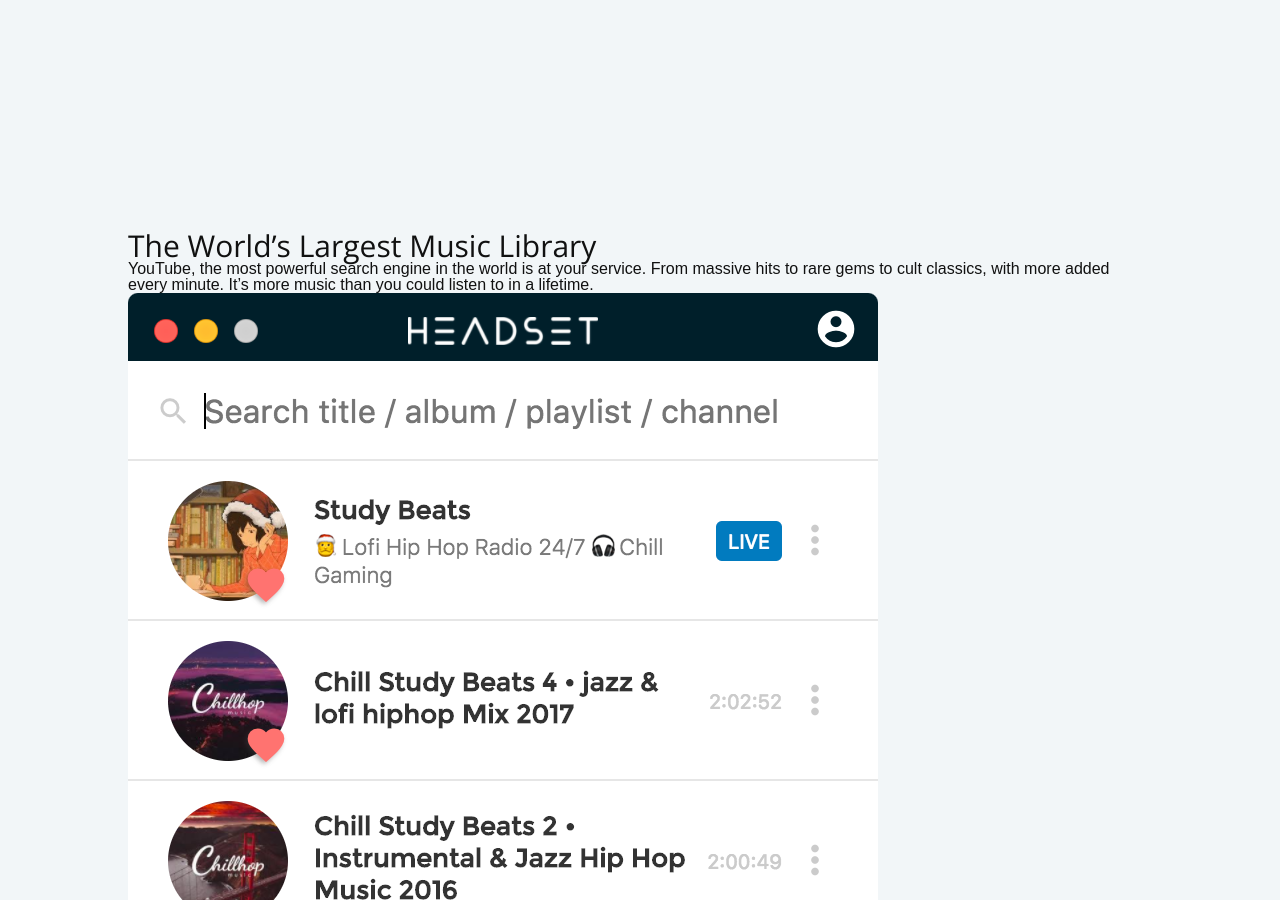
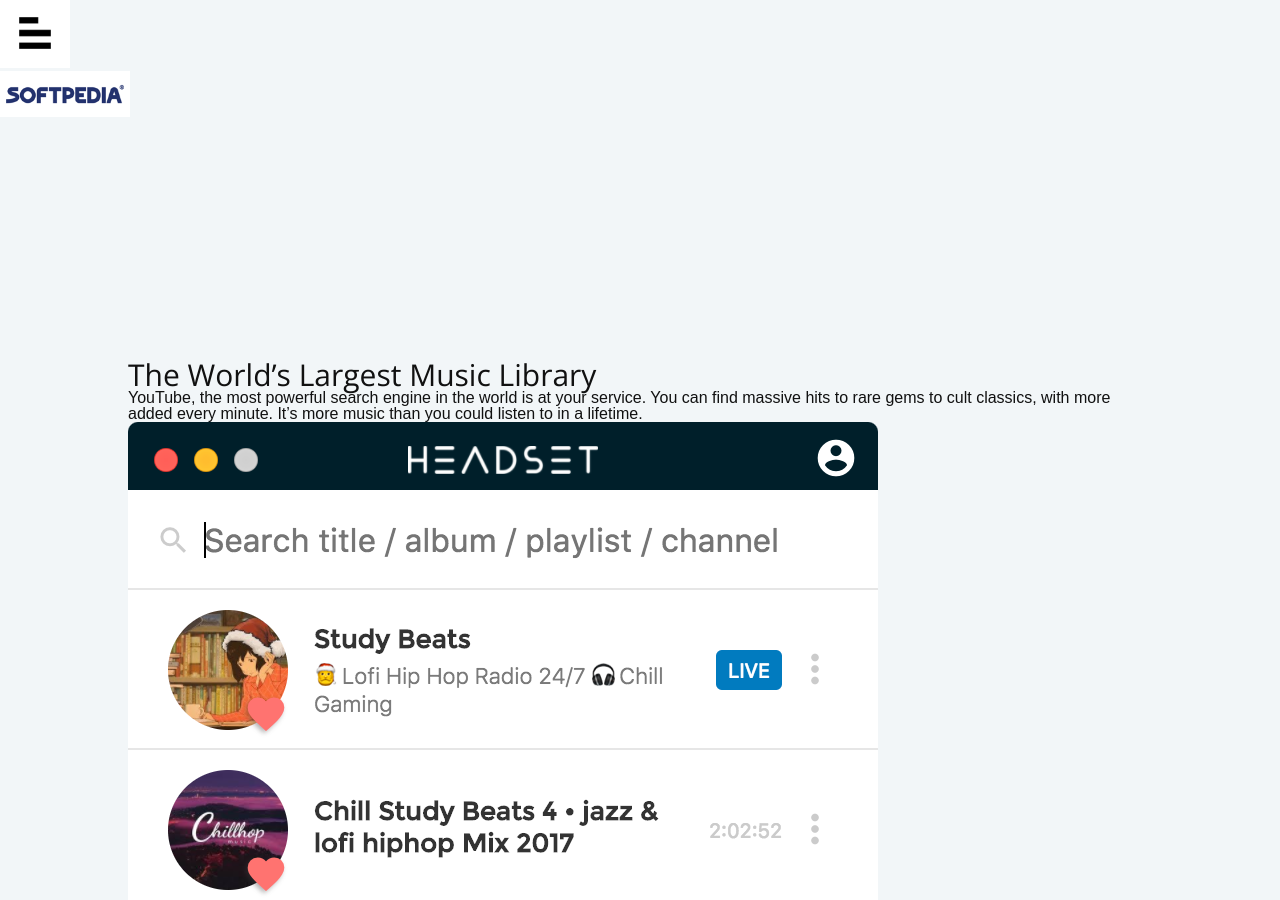
Before and after one commit to headsetapp/headsetapp.github.io, a Jekyll site: the page index.html, which Jekyll copies as it is, in a window 1280 px wide and 900 px high, scrolled down 1094 px. Built offline with Jekyll 4.4.1, drawn with Linux system fonts in a browser that asks for light colours; nearby versions of some CDN libraries; library files that are not in the unit come from our copies; comment, search, counter and statistics services are not loaded; some of the changed text lies outside the part shown.

```diff
--- a/css/document.css
+++ b/css/document.css
@@ -7,11 +7,17 @@
 }
 
 .document p,
+.document li,
 .document h1,
 .document h2,
 .document h3,
 .document h4 {
   font-family: Helvetica, sans-serif;
+}
+.document ul, .document li {
+  margin: 0;
+  padding: 0;
+
 }
 .document p {
   margin-top: 15px;
--- a/index.html
+++ b/index.html
@@ -23,12 +23,12 @@
 <body>
   <a name="top"></a>
   <div class="container">
-    <!-- <header class="main-header">
+    <header class="main-header">
       <div class="wrapper">
         <div class="header-content">
           <div class="logo">
             <a href="/">
-              <img src="images/Logo-dark.png" alt="">
+              <img src="images/Logo.png" alt="">
             </a>
           </div>
           <div class="main-menu">
@@ -47,7 +47,7 @@
           </div>
         </div>
       </div>
-    </header> -->
+    </header>
     <div class="section hero">
       <div class="wrapper">
         <div class="hero-section-copy">
@@ -57,7 +57,7 @@
           </h2>
           <div class="download">
             <div class="download-buttons">
-              <button class="primary-button">Download for macOs</button>
+              <button class="primary-button download-button">Download Now</button>
             </div>
           </div>
           <div class="hero-image">
@@ -88,6 +88,9 @@
           <div class="partial-company-logo">
             <img src="images/betalist-logo.jpg" width="70" alt="">
           </div>
+          <div class="partial-company-logo">
+            <img src="images/soft-logo.png" width="130" alt="">
+          </div>
         </div>
       </div>
     </div>
@@ -99,7 +102,7 @@
               <h2>The World’s Largest Music Library</h2>
             </div>
             <div class="home-feature-block-text">
-              <p>YouTube, the most powerful search engine in the world is at your service. From massive hits to rare gems to cult classics, with more added every minute. It’s more music than you could listen to in a lifetime.</p>
+              <p>YouTube, the most powerful search engine in the world is at your service. You can find massive hits to rare gems to cult classics, with more added every minute. It’s more music than you could listen to in a lifetime.</p>
             </div>
           </div>
           <div class="center-image">
@@ -257,10 +260,6 @@
         <div class="home-feature-block-heading">
           <h2>Simple Pricing</h2>
         </div>
-        <div class="home-feature-block-text">
-          <p>Don't get bored with the same playlists and artists every day. Each time you come back you'll find new beats to
-            keep you going. You can also discover the greatest tracks of this day, week, month or all time.</p>
-        </div>
       </div>
       <div class="pricing-table">
         <div class="column">
@@ -285,7 +284,11 @@
             <p>
               <b>No</b> access to Pro features</p>
           </div>
-          <button class="primary-button">start</button>
+          <div class="download">
+            <div class="download-buttons">
+              <button class="primary-button download-button">Start</button>
+            </div>
+          </div>
         </div>
         <div class="column">
           <h4 class="plan-name">Pro</h4>
@@ -311,7 +314,11 @@
             <p>
               <b>Unlimited</b> access to Pro features</p>
           </div>
-          <button class="primary-button">start</button>
+          <div class="download">
+            <div class="download-buttons">
+              <button class="primary-button download-button">Start</button>
+            </div>
+          </div>
         </div>
       </div>
       <small class="usd-astrix">* All prices are in USD</small>
@@ -404,6 +411,7 @@
     </div>
   </footer>
   </div>
+  <script src="https://unpkg.com/tippy.js@2.5.2/dist/tippy.all.min.js"></script>
   <script src="js/ga.js"></script>
   <script src="js/bundle.js"></script>
   <script>
--- a/privacy/index.html
+++ b/privacy/index.html
@@ -133,9 +133,6 @@
         at support@headsetapp.co
       </p>
       <h3>Changes To This Privacy Policy</h3>
-      <p>
-        If you have any questions regarding our Privacy Policy, please contact our Privacy Officer at:
-      </p>
       <p>This Privacy Policy is effective as of April 29, 2017 and will remain in effect except with respect to any changes
         in its provisions in the future, which will be in effect immediately after being posted on this page.</p>
       <p>We reserve the right to update or change our Privacy Policy at any time and you should check this Privacy Policy periodically.
```
Also changed, not shown: css/style.scss (+51 -2 lines), js/index.js (+29 -13 lines), terms/index.html (+16 -13 lines), images/soft-logo.png (added).
